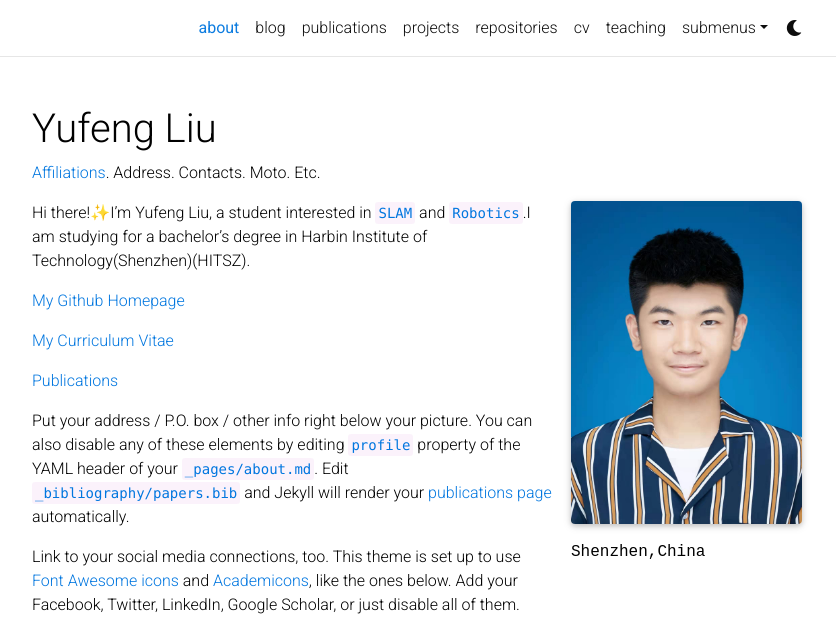
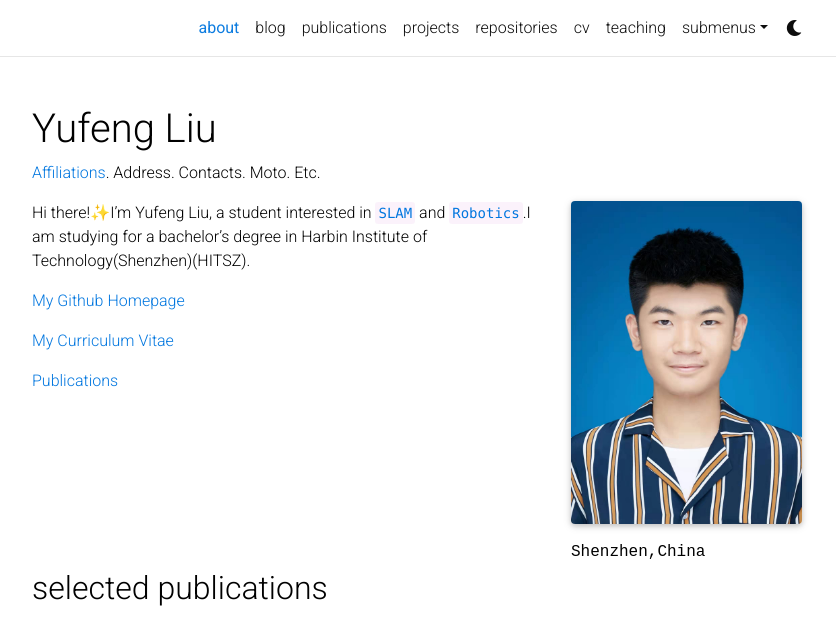
Before and after one commit to raymond-lau-lyf/raymond-lau-lyf.github.io, a Jekyll site: the page built from _pages/about.md, in a window 1280 px wide and 989 px high, cut to the strip 0-636 px from the top of the window. Shown: the whole strip, without its empty margins (223-1059 px from the left). Built offline with Jekyll 4.4.1, drawn with Linux system fonts in a browser that asks for light colours; full-size pictures stand in for the smaller copies a plugin makes; emoji names are drawn with the system emoji font; comment, search, counter and statistics services are not loaded; a style sheet for code colours, icons or effects is not loaded.

Commit message:
delete info

```diff
--- a/_pages/about.md
+++ b/_pages/about.md
@@ -24,7 +24,3 @@ Hi there!:sparkles:I'm Yufeng Liu, a student interested in `SLAM` and `Robotics`
 [My Curriculum Vitae](/al-folio/publications/)
 
 [Publications](/al-folio/publications/)
-
-Put your address / P.O. box / other info right below your picture. You can also disable any of these elements by editing `profile` property of the YAML header of your `_pages/about.md`. Edit `_bibliography/papers.bib` and Jekyll will render your [publications page](/al-folio/publications/) automatically.
-
-Link to your social media connections, too. This theme is set up to use [Font Awesome icons](http://fortawesome.github.io/Font-Awesome/) and [Academicons](https://jpswalsh.github.io/academicons/), like the ones below. Add your Facebook, Twitter, LinkedIn, Google Scholar, or just disable all of them.
```
